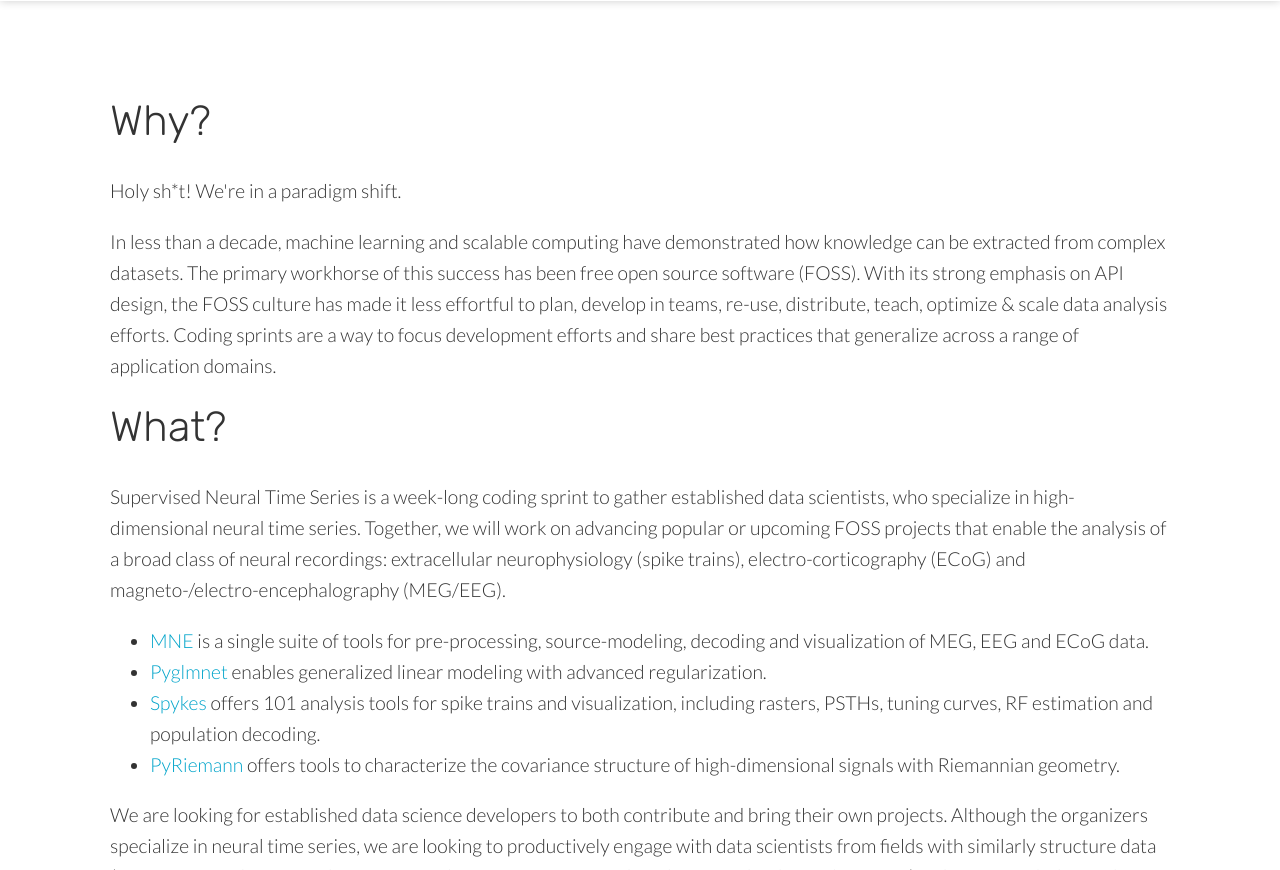
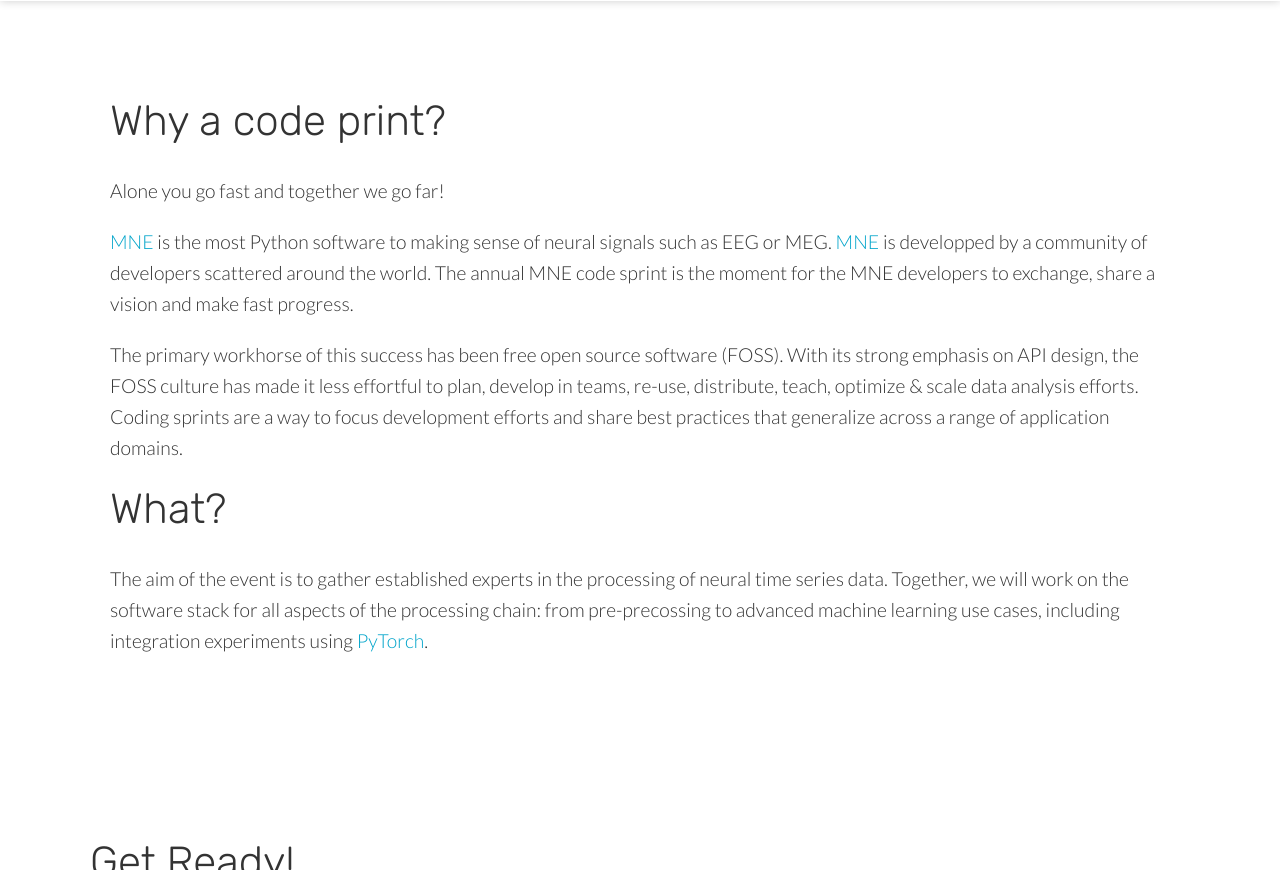
Before and after one commit to mne-tools/sprint2019, a Jekyll site: the page built from index.html, in a window 1280 px wide and 900 px high, scrolled down 874 px, cut to the strip 30-900 px from the top of the window. Built offline with Jekyll 4.4.1, drawn with Linux system fonts in a browser that asks for light colours; nearby versions of some CDN libraries; the list of posts is cut into pages by our own code; some of the changed text lies outside the part shown.

Commit message:
update text

```diff
--- a/_config.yml
+++ b/_config.yml
@@ -1,8 +1,8 @@
 # ----
 # Site
 
-title: Supervised Neural Time Series
-url: "https://kingjr.github.io/supervised_time_series/"
+title: MNE Code Sprint 2019
+url: "https://mne-tools.github.io/sprint2019/"
 baseurl:
 google_analytics_key:
 google_maps_javascript_api_key: AIzaSyB1INhm89YSR9BPKhfq4DBCQ7wXlZ55BgA
@@ -15,9 +15,9 @@
   email:
   twitter:
 social:
-  name: Supervised Neural Time Series
+  name: MNE Code Sprint
   links:
-    - https://kingjr.github.io/supervised_time_series/
+    - https://mne-tools.github.io/sprint2019/
 
 # -----
 # Build
@@ -81,5 +81,5 @@
   - RSS
 
 _comments:
-  description: Coding sprint supervised neural time series
-  blurb: Coding sprint supervised neural time series
+  description: MNE Code Sprint 2019
+  blurb: MNE Code Sprint 2019
--- a/index.html
+++ b/index.html
@@ -1,12 +1,12 @@
 ---
 title: Home
-description: Coding Sprint - Supervised Neural Time Series 2017
+description: MNE Annual Coding Sprint 2019
 image: /images/background.png
 bottom_image: /images/all-logo.png
 map:
-  latitude: 40.7290387
-  longitude: -73.996374
-  address: "(6th floor), 60 5th Avenue, New York University, New York"
+  latitude: 48.869516
+  longitude: 2.338116
+  address: "Facebook Office, 6 rue Ménars, Paris, France"
   zoom: 13
 ---
 
@@ -14,15 +14,15 @@
 	<div class="inner-hero text-container">
 		<div class="hero-text-container">
       <center>
-  			<h1 class="editable">Supervised Neural Time Series 2017</h1>
-  			<p class="subtext editable"><b>March 27th - 31st, New York</b></p>
+  			<h1 class="editable">MNE Code Sprint 2019</h1>
+  			<p class="subtext editable"><b>April 22nt - 26th, Paris</b></p>
       </center>
 		</div>
 	</div>
 	<div class="learn-more">
     <a href="#why-what">
       <center><p class="subtext editable">Learn more</p>
-      <img src="https://kingjr.github.io/supervised_time_series/images/arrow.gif">
+      <img src="https://mne-tools.github.io/sprint2019/images/arrow.gif">
     </center></a></div>
 </section>
 
@@ -30,31 +30,24 @@
 	<section class="info" id="why-what">
 		<div class="container flex">
 			<div class="text">
-				<h2 class="editable">Why?</h2>
+				<h2 class="editable">Why a code print?</h2>
                     <p class="editable">
-			          Holy sh*t! We're in a paradigm shift.
+                        Alone you go fast and together we go far!
                     </p>
 			        <p class="editable">
-				  In less than a decade, machine learning and scalable computing have demonstrated how knowledge can be extracted from complex datasets. The primary workhorse of this success has been free open source software (FOSS). With its strong emphasis on API design, the FOSS culture has made it less effortful to plan, develop in teams, re-use, distribute, teach, optimize & scale data analysis efforts. Coding sprints are a way to focus development efforts and share best practices that generalize across a range of application domains.
+                        <a href="https://github.com/mne-tools/mne-python">MNE</a>
+                        is the most Python software to making sense of neural signals
+                        such as EEG or MEG. <a href="https://github.com/mne-tools/mne-python">MNE</a>
+                        is developped by a community of developers scattered around the world.
+                        The annual MNE code sprint is the moment for the MNE developers to exchange,
+                        share a vision and make fast progress.
+                    </p>
+                    <p class="editable">
+                        The primary workhorse of this success has been free open source software (FOSS). With its strong emphasis on API design, the FOSS culture has made it less effortful to plan, develop in teams, re-use, distribute, teach, optimize & scale data analysis efforts. Coding sprints are a way to focus development efforts and share best practices that generalize across a range of application domains.
 			        </p>
 				<h2 class="editable">What?</h2>
 			        <p class="editable">
-				  Supervised Neural Time Series is a week-long coding sprint to gather established data scientists, who specialize in high-dimensional neural time series. Together, we will work on advancing popular or upcoming FOSS projects that enable the analysis of a broad class of neural recordings: extracellular neurophysiology (spike trains), electro-corticography (ECoG) and magneto-/electro-encephalography (MEG/EEG).
-				</p>
-
-				<ul>
-				    <li> <a href="https://github.com/mne-tools/mne-python">MNE</a> is a single suite of tools for pre-processing, source-modeling, decoding and visualization of MEG, EEG and ECoG data.
-				    </li>
-				    <li> <a href="https://github.com/glm-tools/pyglmnet">Pyglmnet</a> enables generalized linear modeling with advanced regularization.
-				    </li>
-				    <li> <a href="https://github.com/kordinglab/spykes">Spykes</a> offers 101 analysis tools for spike trains and visualization, including rasters, PSTHs, tuning curves, RF estimation and population decoding.
-				    </li>
-				    <li> <a href="https://github.com/alexandrebarachant/pyRiemann">PyRiemann</a> offers tools to characterize the covariance structure of high-dimensional signals with Riemannian geometry.
-				    </li>
-				</ul>
-
-				<p class="editable">
-				  We are looking for established data science developers to both contribute and bring their own projects. Although the organizers specialize in neural time series, we are looking to productively engage with data scientists from fields with similarly structure data (finance, musicology, speech processing, climate science, seismology, kinect and radar analyses, etc.). In keeping with this push for diversity, we particularly welcome women and underrepresented minorities.
+				  The aim of the event is to gather established experts in the processing of neural time series data. Together, we will work on the software stack for all aspects of the processing chain: from pre-precossing to advanced machine learning use cases, including integration experiments using <a href="https://pytorch.org">PyTorch</a>.
 				</p>
 
 			</div>
@@ -65,11 +58,10 @@
 		<div class="container">
 			<h2 class="editable">Get Ready!</h2>
 				<p class="editable">
-				  The detailed Pull Requests are described on the github repository of each package (<a href="https://github.com/mne-tools/mne-python/projects/1">MNE</a>, <a href="https://github.com/glm-tools/pyglmnet/projects/1">pyGLMnet</a>, <a href="https://github.com/KordingLab/spykes">spykes</a>, <a href="https://github.com/alexandrebarachant/pyRiemann">pyRiemann</a>).
-
-          During the sprint, we'll chat on <a href="https://gitter.im/mne-tools/supervised_timeseries_2017">gitter</a>.
+				  The detailed Pull Requests / Issues tackled during the sprint are described on the <a href="https://github.com/mne-tools/mne-python/projects/4">MNE github project page</a>.
+          During the sprint, we'll chat on <a href="https://gitter.im/mne-tools/mne-python">gitter</a>.
           <p class="editable">
-          If you are not a core developer, you will need to:
+<!--           If you are not a core developer, you will need to:
           </p>
   			<ul>
               <li> contact me (jeanremi.king [at] gmail.com) to sign-up to the coding sprint and be allowed in the building.</li>
@@ -83,7 +75,7 @@
   				    <li> open issues that need to be addressed in the coding sprint.</li>
               <li> ensure they contain explicit descriptions, a difficulty level and an assignee.</li>
            </ul>
-				</p>
+		  </p> -->
     </div>
   </section>
 
@@ -99,17 +91,17 @@
 					</li>
 				{% endfor %}
 			</ul>
-			<p class="editable">
+<!-- 			<p class="editable">
 			The current developers focus on <i>neural</i> time series. However, we are particularly interested in productive exchange with other scientific fields that encounter similarly structured signals (finance, musicology, speech processing, climate science, seismology, kinect and radar analyses, etc).
 			</p>
-		</div>
+ -->		</div>
 	</section>
 
 	<section class="info" id="where-when">
 		<div class="container">
 			<div class="text">
 				<h2 class="editable">Where?</h2>
-				<p class="editable"><a href=https://www.google.com/maps/place/NYU+Center+for+Data+Science/@40.735016,-73.9969907,17z/data=!3m1!4b1!4m5!3m4!1s0x89c2599787834ad9:0x5dd8af15d9fbc8a3!8m2!3d40.735016!4d-73.994802>60 5th Avenue, New York University, New York.</a></p>
+				<p class="editable"><a href=https://www.google.com/maps/place/Facebook+France/@48.8698235,2.337963,15z/data=!4m5!3m4!1s0x0:0x24710c8637133ca3!8m2!3d48.8698235!4d2.337963>Facebook office, 6 rue Ménars, Paris.</a></p>
 			</div>
 		</div>
 		<div class="container flex">
@@ -150,7 +142,7 @@
 		<div class="container">
 			<div class="text">
 				<h2 class="editable">When?</h2>
-				<p class="editable">The sprint will take place Monday March 27<sup>th</sup> - Friday March 31<sup>st</sup>, 2017. The day-by-day schedule is TBD.</p>
+				<p class="editable">The sprint will take place Monday April 22<sup>nd</sup> - Friday April 26<sup>th</sup>, 2019. The day-by-day schedule is TBD.</p>
 			</div>
 		</div>
 	</section>
@@ -158,11 +150,11 @@
 	<section class="contact", id="contact">
 		<div class="container">
 			<h2 class="editable">Contact</h2>
-        <p>jeanremi.king [at] gmail.com</p>
+        <p>alexandre.gramfort [at] gmail.com</p>
     </div>
   </section>
 
-  <section class="achievements", id="achievements">
+<!--   <section class="achievements", id="achievements">
 		<div class="container">
 			<h2 class="editable">Main enhancements</h2>
         <p><a href="https://github.com/mne-tools/mne-python/pull/4144">MNE: Add SPoC object to decode continuous targets from oscillatory activity</a></p>
@@ -179,7 +171,7 @@
         <p><a href="https://github.com/glm-tools/pyglmnet/issues/158">pyGLMnet: Add GLM and GLMCV estimators.</a></p>
     </div>
   </section>
-
+ -->
   <section class="logos", id="logo">
 		<div class="container">
 			<div class="text">
```
Lines whose indentation alone changed are shown as unchanged.
